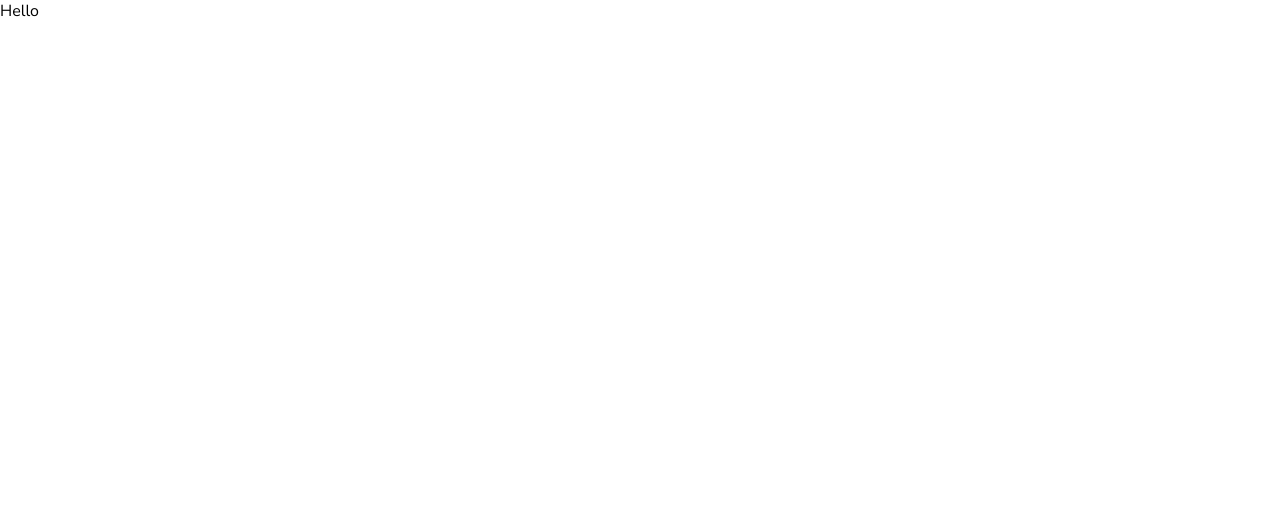
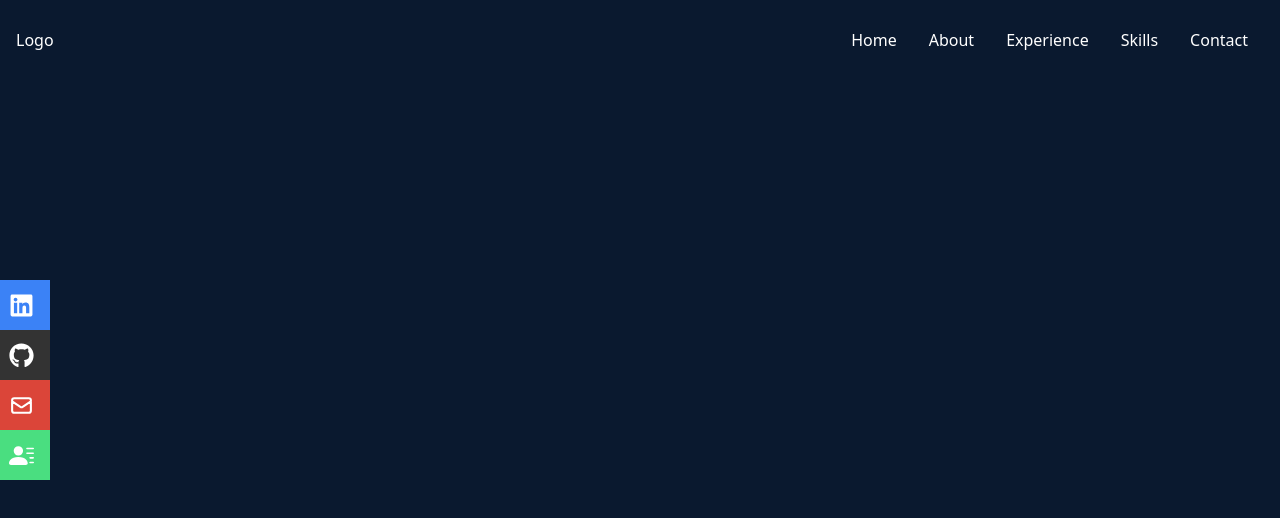
Before and after one commit to enesbek/my-portfolio, a React (Create React App) app: page / in a window 1280 px wide. Shown: the top 518 px of the page. Built offline with nearby package versions, Linux system fonts and the light colour scheme.

Commit message:
feat: add navbar and tailwind

```diff
--- a/package.json
+++ b/package.json
@@ -8,6 +8,7 @@
     "@testing-library/user-event": "^13.5.0",
     "react": "^18.2.0",
     "react-dom": "^18.2.0",
+    "react-icons": "^4.4.0",
     "react-scripts": "5.0.1",
     "web-vitals": "^2.1.4"
   },
@@ -34,5 +35,10 @@
       "last 1 firefox version",
       "last 1 safari version"
     ]
+  },
+  "devDependencies": {
+    "autoprefixer": "^10.4.12",
+    "postcss": "^8.4.16",
+    "tailwindcss": "^3.1.8"
   }
 }
--- /dev/null
+++ b/postcss.config.js
@@ -0,0 +1,6 @@
+module.exports = {
+  plugins: {
+    tailwindcss: {},
+    autoprefixer: {},
+  },
+}
--- a/public/index.html
+++ b/public/index.html
@@ -10,21 +10,34 @@
       content="Web site created using create-react-app"
     />
     <link rel="apple-touch-icon" href="%PUBLIC_URL%/logo192.png" />
-    <link
-      href="https://fonts.googleapis.com/css2?family=Nunito+Sans:ital,wght@0,200;0,300;0,400;0,600;0,700;0,800;0,900;1,200;1,300;1,400;1,600;1,700;1,800;1,900&display=swap"
-      rel="stylesheet"
-    />
-    <style>
-      * {
-        margin: 0;
-        font-family: "Nunito Sans", sans-serif;
-      }
-    </style>
+    <!--
+      manifest.json provides metadata used when your web app is installed on a
+      user's mobile device or desktop. See https://developers.google.com/web/fundamentals/web-app-manifest/
+    -->
     <link rel="manifest" href="%PUBLIC_URL%/manifest.json" />
+    <!--
+      Notice the use of %PUBLIC_URL% in the tags above.
+      It will be replaced with the URL of the `public` folder during the build.
+      Only files inside the `public` folder can be referenced from the HTML.
+
+      Unlike "/favicon.ico" or "favicon.ico", "%PUBLIC_URL%/favicon.ico" will
+      work correctly both with client-side routing and a non-root public URL.
+      Learn how to configure a non-root public URL by running `npm run build`.
+    -->
     <title>React App</title>
   </head>
   <body>
     <noscript>You need to enable JavaScript to run this app.</noscript>
     <div id="root"></div>
+    <!--
+      This HTML file is a template.
+      If you open it directly in the browser, you will see an empty page.
+
+      You can add webfonts, meta tags, or analytics to this file.
+      The build step will place the bundled scripts into the <body> tag.
+
+      To begin the development, run `npm start` or `yarn start`.
+      To create a production bundle, use `npm run build` or `yarn build`.
+    -->
   </body>
 </html>
--- a/src/App.js
+++ b/src/App.js
@@ -1,7 +1,12 @@
+import { Home } from "./components/Home";
+import Navbar from "./components/Navbar";
+
+
 function App() {
   return (
-    <div className="App">
-      Hello
+    <div className="App ">
+      <Navbar />
+      <Home />
     </div>
   );
 }
--- /dev/null
+++ b/src/components/Home.jsx
@@ -0,0 +1,13 @@
+import React from "react";
+import { HiArrowNarrowRight } from "react-icons/hi";
+
+export const Home = () => {
+  return (
+    <div name="home" className="bg-[#0a192f] w-full h-screen">
+
+      {/*Container */}
+        <div className="max-w"></div>
+
+    </div>
+  );
+};
--- /dev/null
+++ b/src/components/Navbar.jsx
@@ -0,0 +1,85 @@
+import React, { useState } from "react";
+import { FaBars, FaTimes, FaGithub, FaLinkedin } from "react-icons/fa";
+import { HiOutlineMail } from "react-icons/hi";
+import { BsFillPersonLinesFill } from "react-icons/bs";
+
+const Navbar = () => {
+  const [nav, setNav] = useState(false);
+
+  function handleNavClick() {
+    setNav(!nav);
+  }
+
+  return (
+    <div className="fixed w-full h-[80px] flex justify-between items-center px-4 bg-[#0a192f] text-white">
+      <div>Logo</div>
+
+      {/* Menu */}
+      <div className="hidden md:flex">
+        <ul className="hidden md:flex">
+          <li>Home</li>
+          <li>About</li>
+          <li>Experience</li>
+          <li>Skills</li>
+          <li>Contact</li>
+        </ul>
+      </div>
+
+      {/* Hamburger */}
+      <div onClick={handleNavClick} className="md:hidden z-10">
+        {!nav ? <FaBars /> : <FaTimes />}
+      </div>
+
+      {/* Mobile menu */}
+      <ul
+        className={
+          !nav
+            ? "hidden"
+            : "absolute top-0 left-0 w-full h-screen flex flex-col  justify-center items-center bg-[#0a192f]"
+        }
+      >
+        <li className="py-6 text-4xl">Home</li>
+        <li className="py-6 text-4xl">About</li>
+        <li className="py-6 text-4xl">Experience</li>
+        <li className="py-6 text-4xl">Skills</li>
+        <li className="py-6 text-4xl">Contact</li>
+      </ul>
+
+      {/*Social icons */}
+      <div className="hidden md:flex fixed flex-col top-[35%] left-0">
+        <ul>
+          <li className="w-[130px] h-[50px] flex justify-between items-center ml-[-80px] hover:ml-[-10px] duration-300 bg-blue-500">
+            <a
+              href="https://www.linkedin.com/in/enes-bek/"
+              target="_blank"
+              className="flex justify-between items-center w-full text-white"
+            >
+              Linkedin <FaLinkedin size={25} />
+            </a>
+          </li>
+          <li className="w-[130px] h-[50px] flex justify-between items-center ml-[-80px] hover:ml-[-10px] duration-300 bg-[#333333]">
+            <a
+              href="https://github.com/enesbek"
+              target="_blank"
+              className="flex justify-between items-center w-full text-white"
+            >
+              Github <FaGithub size={25} />
+            </a>
+          </li>
+          <li className="w-[130px] h-[50px] flex justify-between items-center ml-[-80px] hover:ml-[-10px] duration-300 bg-[#DB4539]">
+            <a className="flex justify-between items-center w-full text-white">
+              Email <HiOutlineMail size={25} />
+            </a>
+          </li>
+          <li className="w-[130px] h-[50px] flex justify-between items-center ml-[-80px] hover:ml-[-10px] duration-300 bg-green-400">
+            <a className="flex justify-between items-center w-full text-white">
+              Resume <BsFillPersonLinesFill size={25} />
+            </a>
+          </li>
+        </ul>
+      </div>
+    </div>
+  );
+};
+
+export default Navbar;
--- /dev/null
+++ b/src/index.css
@@ -0,0 +1,12 @@
+@tailwind base;
+@tailwind components;
+@tailwind utilities;
+
+@import url("https://fonts.googleapis.com/css2?family=Nunito+Sans:ital,wght@0,200;0,300;0,400;0,600;0,700;0,800;0,900;1,200;1,300;1,400;1,600&display=swap");
+
+@layer base {
+  li {
+    @apply px-4;
+    cursor: pointer;
+  }
+}
--- a/src/index.js
+++ b/src/index.js
@@ -1,5 +1,6 @@
 import React from 'react';
 import ReactDOM from 'react-dom/client';
+import './index.css';
 import App from './App';
 
 const root = ReactDOM.createRoot(document.getElementById('root'));
--- /dev/null
+++ b/tailwind.config.js
@@ -0,0 +1,10 @@
+/** @type {import('tailwindcss').Config} */
+module.exports = {
+  content: [
+    "./src/**/*.{js,jsx,ts,tsx}",
+  ],
+  theme: {
+    extend: {},
+  },
+  plugins: [],
+}
```
Also changed, not shown: 2 other files (tests, documents, lock files or other folders).
